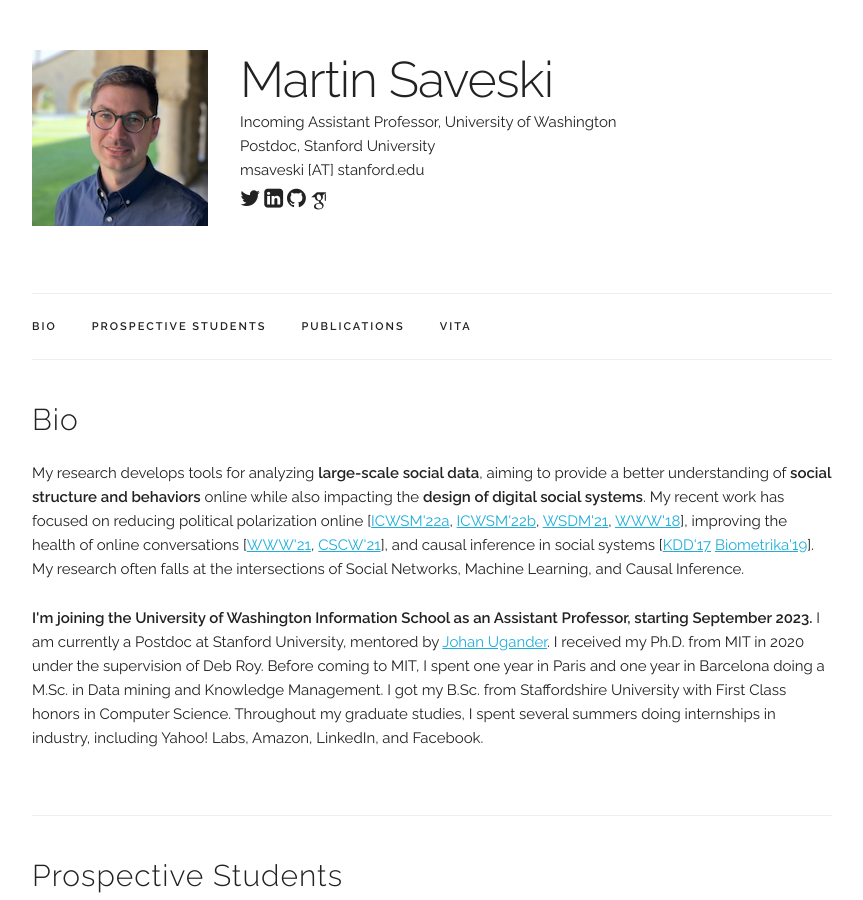
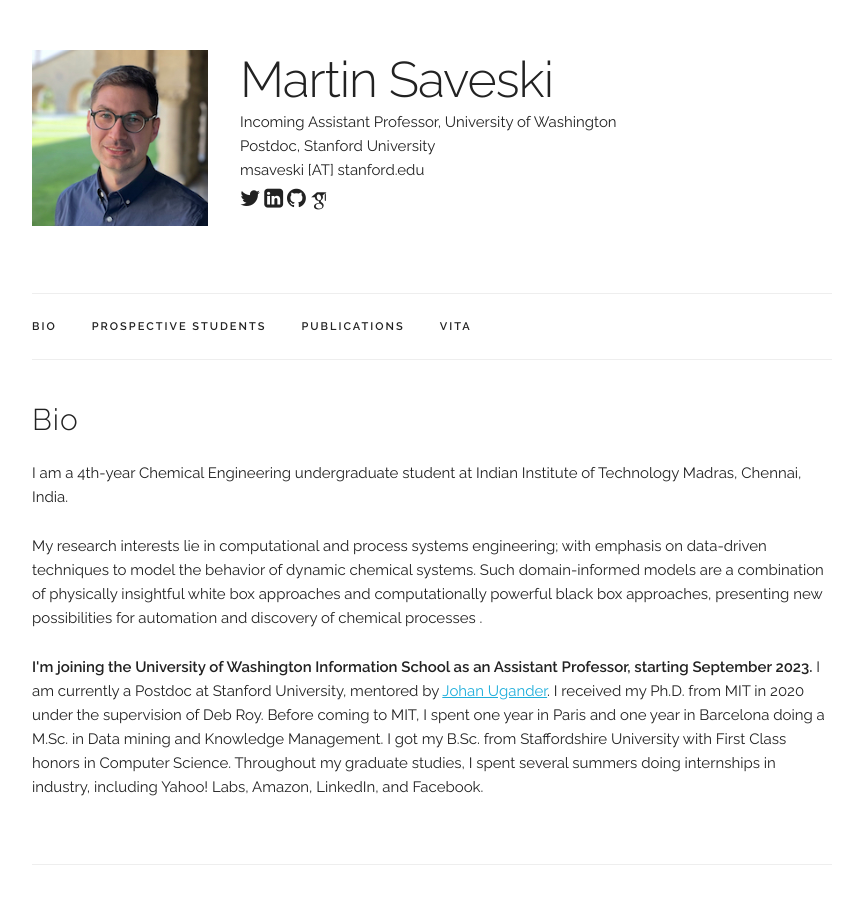
Before and after one commit to gswathirao8/gswathirao8.github.io, a Jekyll site: the page built from index.html, in a window 1280 px wide and 900 px high. Shown: the whole window, without its empty margins (208-1071 px from the left). Built offline with Jekyll 4.4.1, drawn with Linux system fonts in a browser that asks for light colours; some web fonts are replaced.

Commit message:
Update index.html

```diff
--- a/index.html
+++ b/index.html
@@ -6,20 +6,14 @@ title: Home
 <div class="docs-section" id="bio">
   <h4>Bio</h4>
   <p>
-  My research develops tools for analyzing <b>large-scale social data</b>, aiming to provide a better understanding of <b>social structure and behaviors</b> online while also impacting the <b>design of digital social systems</b>.
-  My recent work has focused on reducing political polarization online
-  [<a href="assets/publications/2022_newsbridge/paper.pdf" target="_blank">ICWSM'22a</a>,
-  <a href="assets/publications/2022_flipfeed/paper.pdf" target="_blank">ICWSM'22b</a>,
-  <a href="assets/publications/2021_balanced_inf_max/paper.pdf" target="_blank">WSDM'21</a>,
-  <a href="assets/publications/2018_social_mirror/paper.pdf" target="_blank">WWW'18</a>],
-  improving the health of online conversations
-  [<a href="assets/publications/2021_dtox/paper.pdf" target="_blank">WWW'21</a>,
-  <a href="assets/publications/2021_social_catalysts/paper.pdf" target="_blank">CSCW'21</a>],
-  and causal inference in social systems
-  [<a href="assets/publications/2017_detecting_network_effects/paper.pdf" target="_blank">KDD'17</a>
-  <a href="assets/publications/2019_biometrika/paper.pdf" target="_blank">Biometrika'19</a>].
-  My research often falls at the intersections of Social Networks, Machine Learning, and Causal Inference.
+  I am a 4th-year Chemical Engineering undergraduate student at Indian Institute of Technology Madras, Chennai, India.
   </p>
+
+  <p>
+    My research interests lie in computational and process systems engineering; with emphasis on data-driven techniques to model the behavior of dynamic chemical systems.
+    Such domain-informed models are a combination of physically insightful white box approaches and computationally powerful black box approaches, presenting new possibilities for automation and discovery of chemical processes .
+  </p>
+
 
   <p>
   <b>I'm joining the University of Washington Information School as an Assistant Professor, starting September 2023.</b>
```
